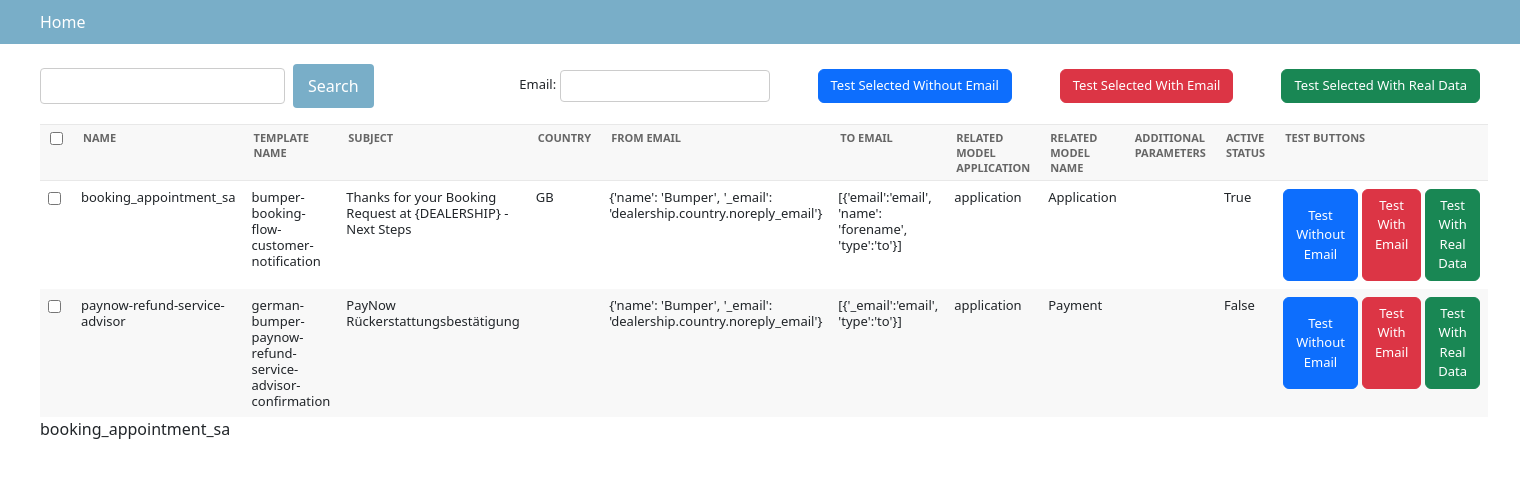
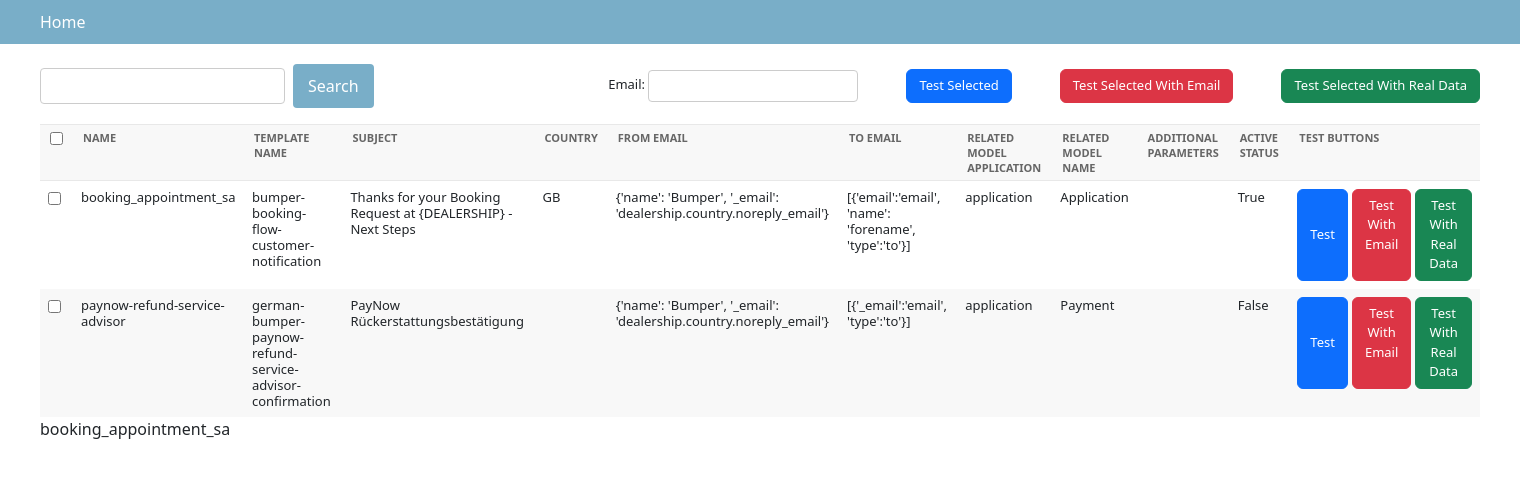
Before and after one commit to erayserter/bumper-admin-email-template-test, a Django app: template templates/admin/baseemail/testtemplate/test_template.html in a window 1520 px wide. Shown: the part 49-527 px from the top of the page. Run offline with Django 3.2, Linux system fonts and the light colour scheme; the template is opened without the code that fills it: values that come from a table or form of the project are taken from there, others are empty; data comes from the database, SQL or seed files in the repository.

Commit message:
naming changes

```diff
--- a/templates/admin/baseemail/testtemplate/test_template.html
+++ b/templates/admin/baseemail/testtemplate/test_template.html
@@ -25,7 +25,7 @@
                         <input id="email-input" type="text" name="email">
                     </li>
                     <li>
-                        <button type="submit" class="modal-button btn btn-primary" formaction="{% url 'admin:test_selected_without_email' %}" formmethod="POST">Test Selected Without Email</button>
+                        <button type="submit" class="modal-button btn btn-primary" formaction="{% url 'admin:test_selected_without_email' %}" formmethod="POST">Test Selected</button>
                     </li>
                     <li>
                         <a type="button" class="modal-button btn btn-danger" data-bs-toggle="modal" data-bs-target="#multi-test-modal">Test Selected With Email</a>
@@ -69,7 +69,7 @@
                             <td>{{ obj.additional_parameters }}</td>
                             <td>{{ obj.active_status }}</td>
                             <td class="d-flex gap-1">
-                                <button class="modal-button btn btn-primary" type="submit" formaction="{% url 'admin:test_without_email' obj.id %}" formmethod="POST">Test Without Email</button>
+                                <button class="modal-button btn btn-primary" type="submit" formaction="{% url 'admin:test_without_email' obj.id %}" formmethod="POST">Test</button>
                                 <a class="modal-button btn btn-danger" type="button" data-bs-toggle="modal" data-bs-target="#test-with-email-{{ obj.id }}">Test With Email</a>
                                 <button class="modal-button btn btn-success" type="submit" formaction="{% url 'admin:test_with_data' obj.id %}" formmethod="POST">Test With Real Data</button>
                                 <div class="modal fade" id="test-with-email-{{ obj.id }}" tabindex="-1" aria-labelledby="single-test-modal--label" aria-hidden="true">
@@ -84,7 +84,7 @@
                                             </div>
                                             <div class="modal-footer">
                                                 <button type="button" class="btn btn-success" data-bs-dismiss="modal">Close</button>
-                                                <button type="submit" class="btn btn-danger" formaction="{% url 'admin:test_with_email' obj.id %}">Send</button>
+                                                <button type="submit" class="btn btn-danger" formaction="{% url 'admin:test_with_email' obj.id %}">Send Email</button>
                                             </div>
                                         </div>
                                     </div>
@@ -128,7 +128,7 @@
                         </div>
                         <div class="modal-footer">
                             <button type="button" class="btn btn-success" data-bs-dismiss="modal">Close</button>
-                            <button type="submit" class="btn btn-danger" formaction="{% url 'admin:test_selected_with_email' %}" value="Test Selected With Email">Test Selected With Email</button>
+                            <button type="submit" class="btn btn-danger" formaction="{% url 'admin:test_selected_with_email' %}" value="Test Selected With Email">Send Email</button>
                         </div>
                     </div>
                 </div>
--- a/templates/admin/index.html
+++ b/templates/admin/index.html
@@ -52,7 +52,7 @@
     {% endfor %}
     <div>
         <div class="grp-row">
-            <a href="/admin/baseemail/emailtemplate/test_template"><strong>Test Emails</strong></a>
+            <a href="/admin/baseemail/emailtemplate/test_template"><strong>Test Email Templates</strong></a>
         </div>
     </div>
 {% else %}
```
